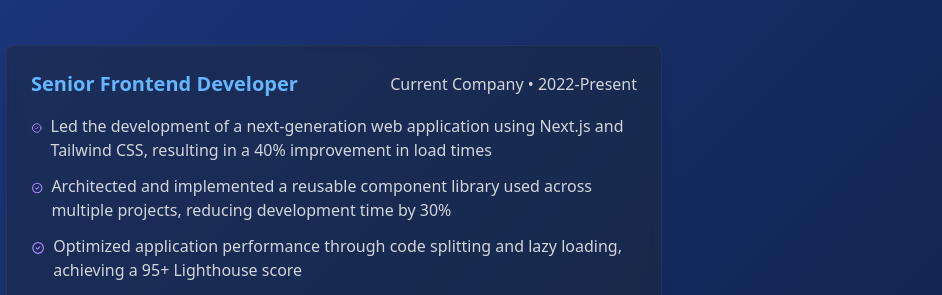
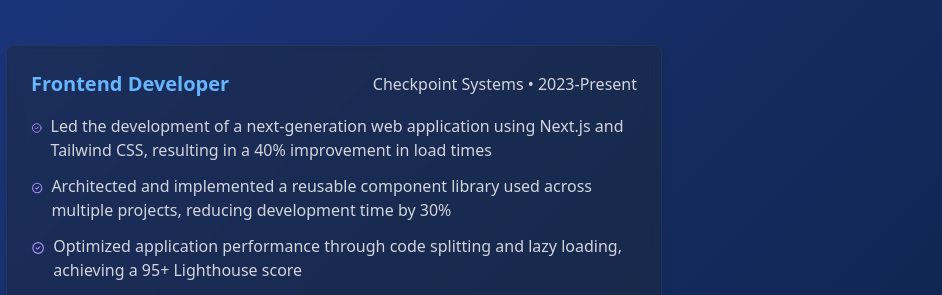
Before and after one commit to OwaisUghratdar/portfolio, an Astro site: page /experience in a window 1280 px wide. Shown: the part 135-430 px from the top of the page, 338-1280 px from the left. Built offline with nearby package versions, Linux system fonts and the light colour scheme; Astro itself is replaced by a stand-in of ours.

Commit message:
Update experience

```diff
--- a/src/pages/experience.astro
+++ b/src/pages/experience.astro
@@ -19,8 +19,8 @@ import Layout from "../layouts/Layout.astro";
         </div>
         <div class="bg-slate-800/50 p-6 rounded-lg shadow-lg backdrop-blur-sm border border-slate-700/50 transform transition duration-300 hover:scale-[1.02] hover:shadow-xl">
           <div class="flex flex-col md:flex-row md:items-center md:justify-between mb-4">
-            <h3 class="text-xl font-semibold text-[#64B6FF]">Senior Frontend Developer</h3>
-            <p class="text-gray-300">Current Company • 2022-Present</p>
+            <h3 class="text-xl font-semibold text-[#64B6FF]">Frontend Developer</h3>
+            <p class="text-gray-300">Checkpoint Systems • 2023-Present</p>
           </div>
           <ul class="space-y-3 text-gray-300">
             <li class="flex items-start">
```
